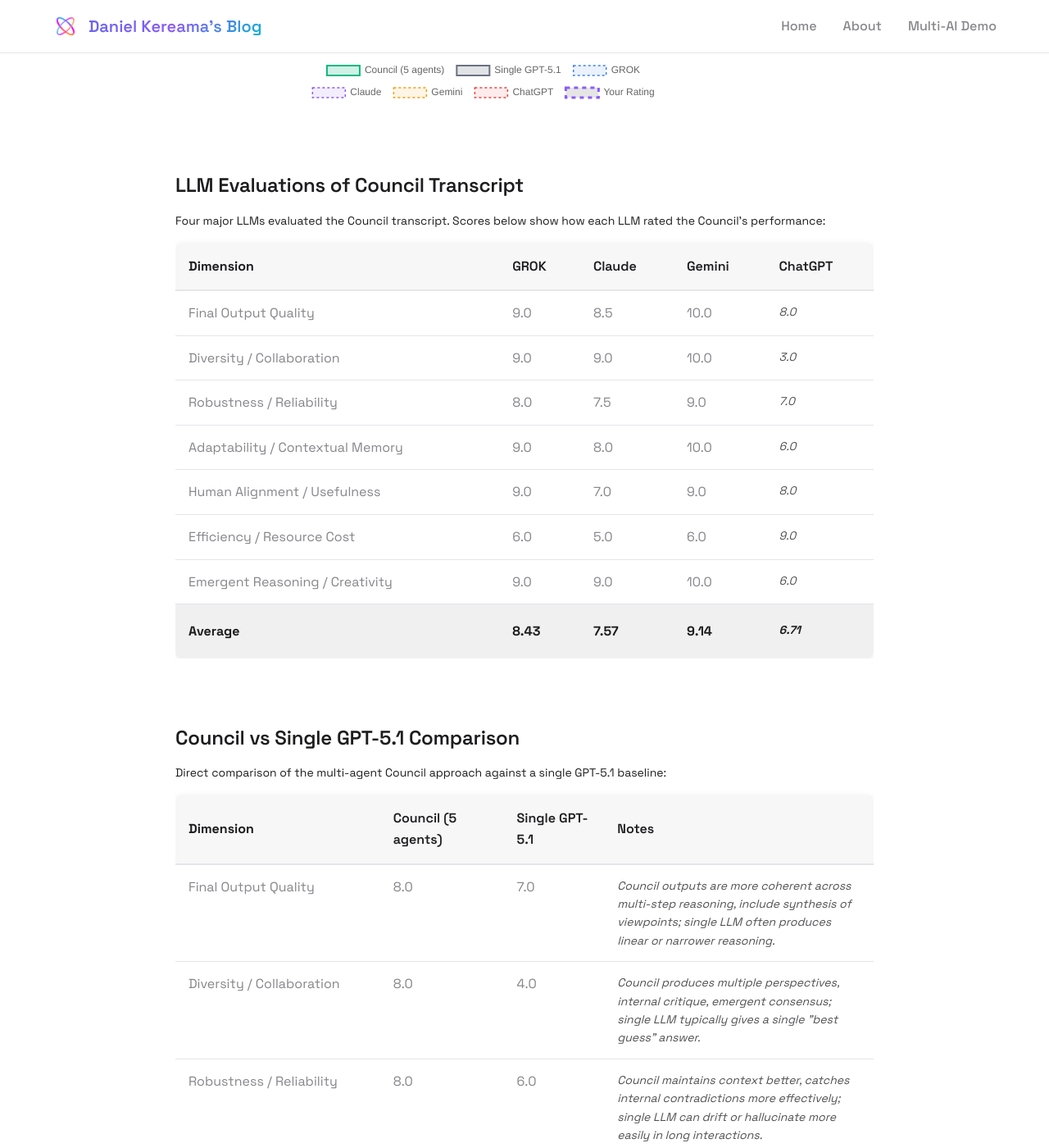
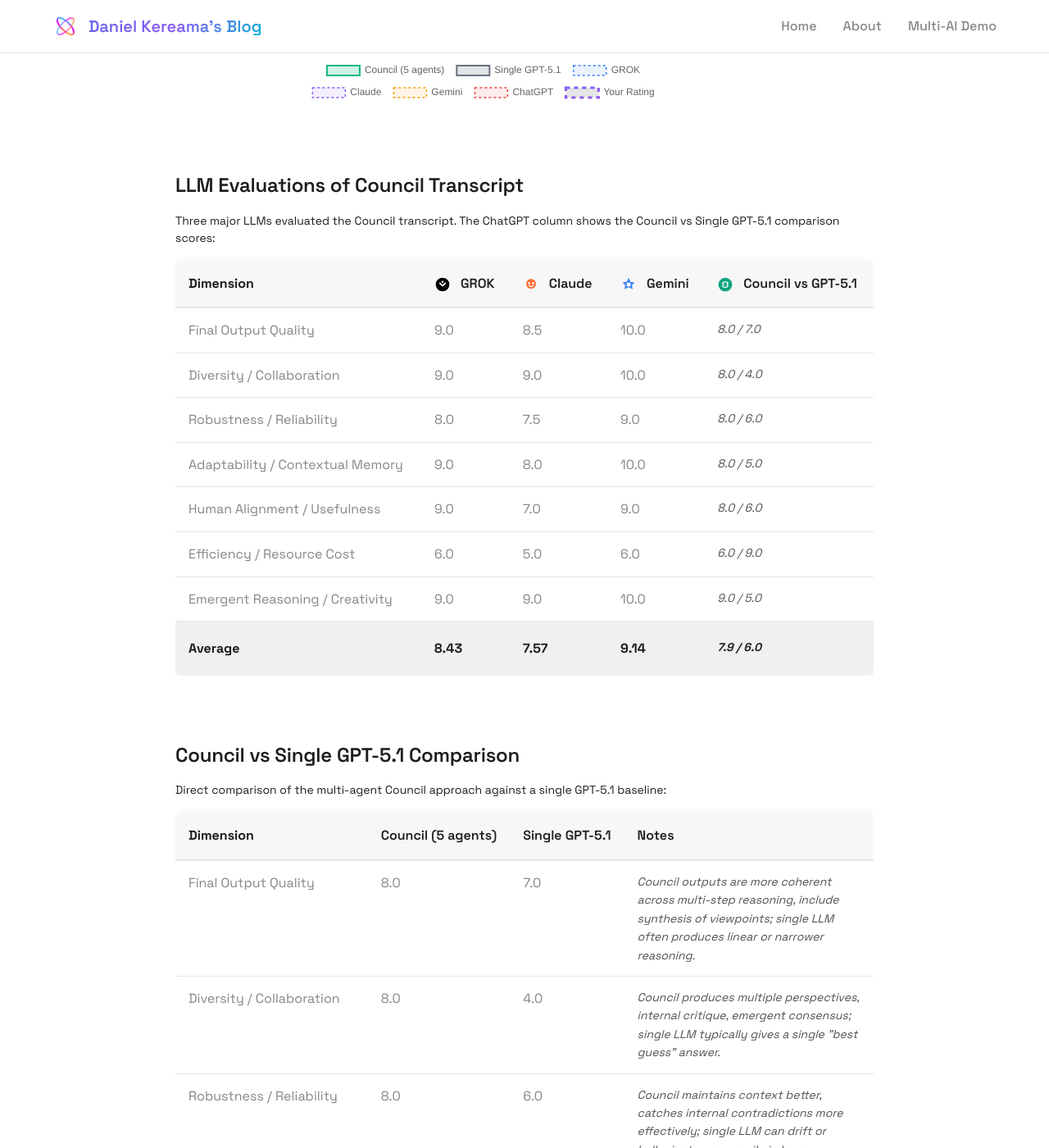
Before and after one commit to nineflowAmin/daniel-kereama.github.io, a Jekyll site: the page built from council-transcript.md, in a window 1280 px wide and 1400 px high, scrolled down 12588 px. Shown: the whole window at 82% size. Built offline with Jekyll 4.4.1, drawn with Linux system fonts in a browser that asks for light colours.

Commit message:
Update ChatGPT column with Council vs GPT-5.1 comparison and add LLM logos - Changed ChatGPT column to show Council vs Single GPT-5.1 comparison scores (format: 8.0 / 7.0) - Created custom SVG logos for GROK, Claude, Gemini, and ChatGPT - Added logos to table headers for visual identification - Updated table description to clarify the comparison column

```diff
--- a/assets/css/custom.css
+++ b/assets/css/custom.css
@@ -2535,6 +2535,13 @@ svg .toroid-ring-2 {
   font-weight: 600;
   color: var(--foreground);
   border-bottom: 2px solid var(--border);
+  white-space: nowrap;
+}
+
+.scores-table th .llm-logo {
+  vertical-align: middle;
+  margin-right: 0.5rem;
+  display: inline-block;
 }
 
 .scores-table th:first-child {
--- a/council-transcript.md
+++ b/council-transcript.md
@@ -493,15 +493,15 @@ description: "A complete transcript of a Nineflow.AI Council session demonstrati
 
     <div class="scores-table-container">
       <h3>LLM Evaluations of Council Transcript</h3>
-      <p class="table-description">Four major LLMs evaluated the Council transcript. Scores below show how each LLM rated the Council's performance:</p>
+      <p class="table-description">Three major LLMs evaluated the Council transcript. The ChatGPT column shows the Council vs Single GPT-5.1 comparison scores:</p>
       <table class="scores-table">
         <thead>
           <tr>
             <th>Dimension</th>
-            <th>GROK</th>
-            <th>Claude</th>
-            <th>Gemini</th>
-            <th>ChatGPT</th>
+            <th><img src="{{ '/assets/images/icons/grok.svg' | relative_url }}" alt="GROK" class="llm-logo" width="20" height="20"> GROK</th>
+            <th><img src="{{ '/assets/images/icons/claude.svg' | relative_url }}" alt="Claude" class="llm-logo" width="20" height="20"> Claude</th>
+            <th><img src="{{ '/assets/images/icons/gemini.svg' | relative_url }}" alt="Gemini" class="llm-logo" width="20" height="20"> Gemini</th>
+            <th><img src="{{ '/assets/images/icons/chatgpt.svg' | relative_url }}" alt="ChatGPT" class="llm-logo" width="20" height="20"> Council vs GPT-5.1</th>
           </tr>
         </thead>
         <tbody>
@@ -510,56 +510,56 @@ description: "A complete transcript of a Nineflow.AI Council session demonstrati
             <td>9.0</td>
             <td>8.5</td>
             <td>10.0</td>
-            <td>8.0</td>
+            <td>8.0 / 7.0</td>
           </tr>
           <tr>
             <td>Diversity / Collaboration</td>
             <td>9.0</td>
             <td>9.0</td>
             <td>10.0</td>
-            <td>3.0</td>
+            <td>8.0 / 4.0</td>
           </tr>
           <tr>
             <td>Robustness / Reliability</td>
             <td>8.0</td>
             <td>7.5</td>
             <td>9.0</td>
-            <td>7.0</td>
+            <td>8.0 / 6.0</td>
           </tr>
           <tr>
             <td>Adaptability / Contextual Memory</td>
             <td>9.0</td>
             <td>8.0</td>
             <td>10.0</td>
-            <td>6.0</td>
+            <td>8.0 / 5.0</td>
           </tr>
           <tr>
             <td>Human Alignment / Usefulness</td>
             <td>9.0</td>
             <td>7.0</td>
             <td>9.0</td>
-            <td>8.0</td>
+            <td>8.0 / 6.0</td>
           </tr>
           <tr>
             <td>Efficiency / Resource Cost</td>
             <td>6.0</td>
             <td>5.0</td>
             <td>6.0</td>
-            <td>9.0</td>
+            <td>6.0 / 9.0</td>
           </tr>
           <tr>
             <td>Emergent Reasoning / Creativity</td>
             <td>9.0</td>
             <td>9.0</td>
             <td>10.0</td>
-            <td>6.0</td>
+            <td>9.0 / 5.0</td>
           </tr>
           <tr class="average-row">
             <td><strong>Average</strong></td>
             <td><strong>8.43</strong></td>
             <td><strong>7.57</strong></td>
             <td><strong>9.14</strong></td>
-            <td><strong>6.71</strong></td>
+            <td><strong>7.9 / 6.0</strong></td>
           </tr>
         </tbody>
       </table>
```
Also changed, not shown: assets/images/icons/chatgpt.svg (added), assets/images/icons/claude.svg (added), assets/images/icons/gemini.svg (added), assets/images/icons/grok.svg (added).
